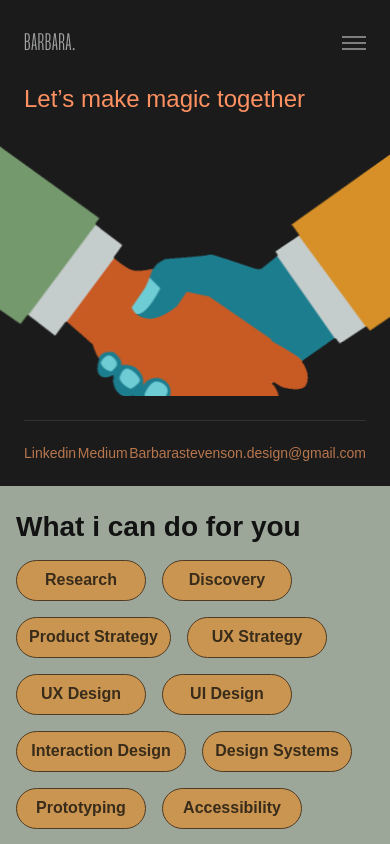
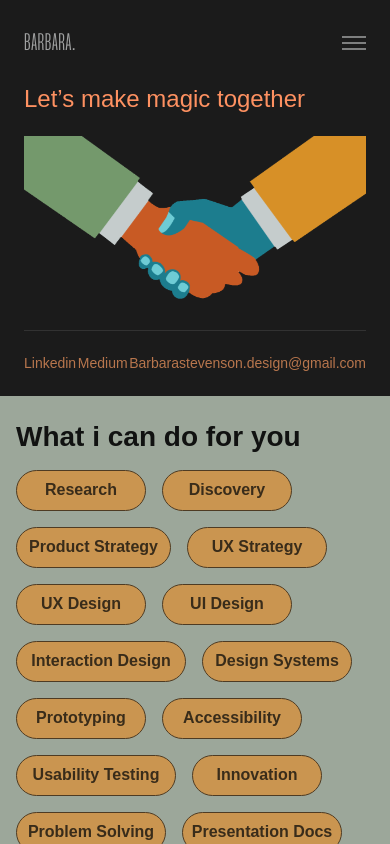
Before and after one commit to Barbara-stevenson/portfolio, a Next.js app: page /contact in a window 390 px wide. Shown: the top 844 px of the page. Built offline with nearby package versions, Linux system fonts and the light colour scheme; a web font is replaced by a local one.

Commit message:
Remove handshake edge overlays

```diff
--- a/src/app/contact/page.tsx
+++ b/src/app/contact/page.tsx
@@ -121,15 +121,18 @@ export default function ContactPage() {
           </h1>
         </div>
 
-        {/* Handshake — flow block on mobile (scaled up with overflow-hidden so hand edges clip),
-            absolute positioned on desktop */}
+        {/* Handshake — flow block on mobile. Aspect ratio matches the
+            hands-shaking PNG (1424 × 708). Scale anchored at bottom pushes
+            forearms off the sides while keeping the clasped hands in frame.
+            Desktop stays absolute. */}
         <div
           aria-hidden
-          className="relative z-10 md:hidden h-[260px] -mx-6 mt-6 overflow-hidden"
+          className="relative z-10 md:hidden w-full mt-6 overflow-hidden"
+          style={{ aspectRatio: "1424 / 708" }}
         >
           <div
             className="absolute inset-0"
-            style={{ transform: "scale(1.35)", transformOrigin: "center" }}
+            style={{ transform: "scale(1.18)", transformOrigin: "center bottom" }}
           >
             <HandshakeIllustration />
           </div>
```
